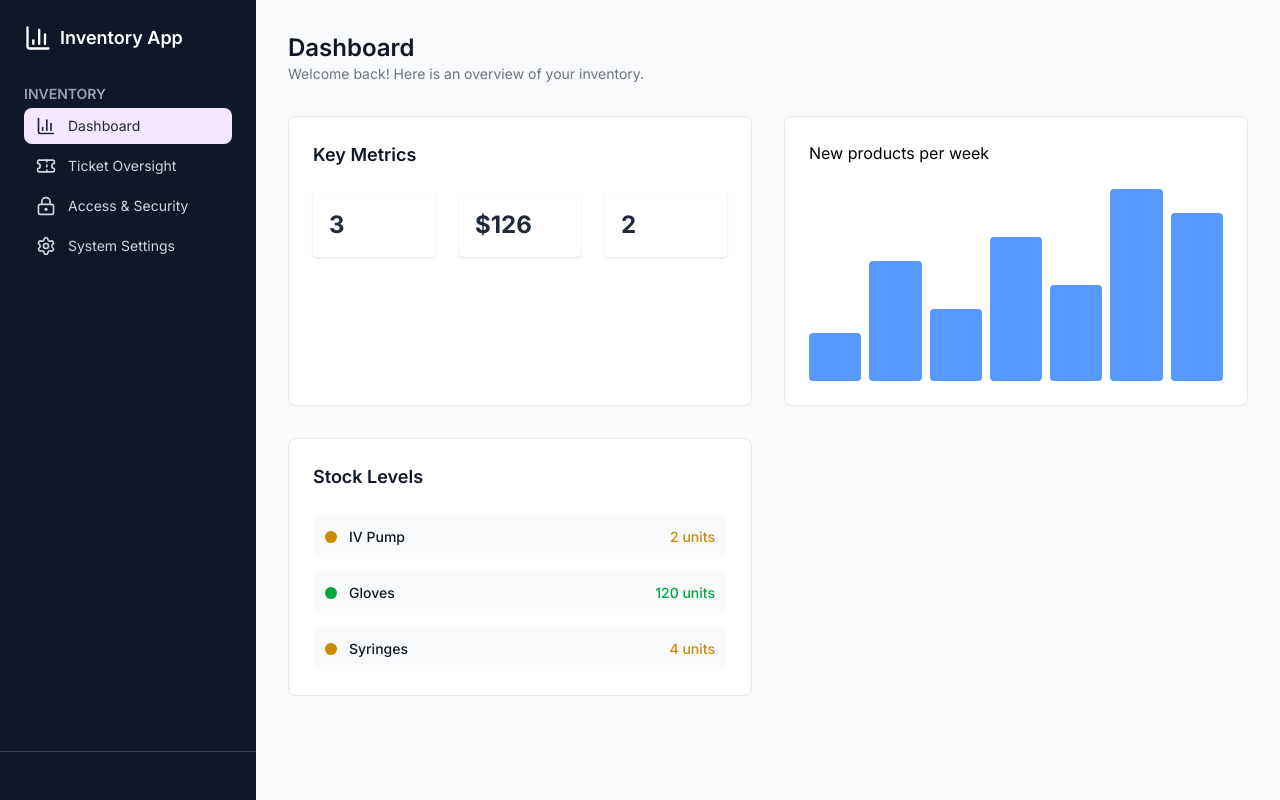
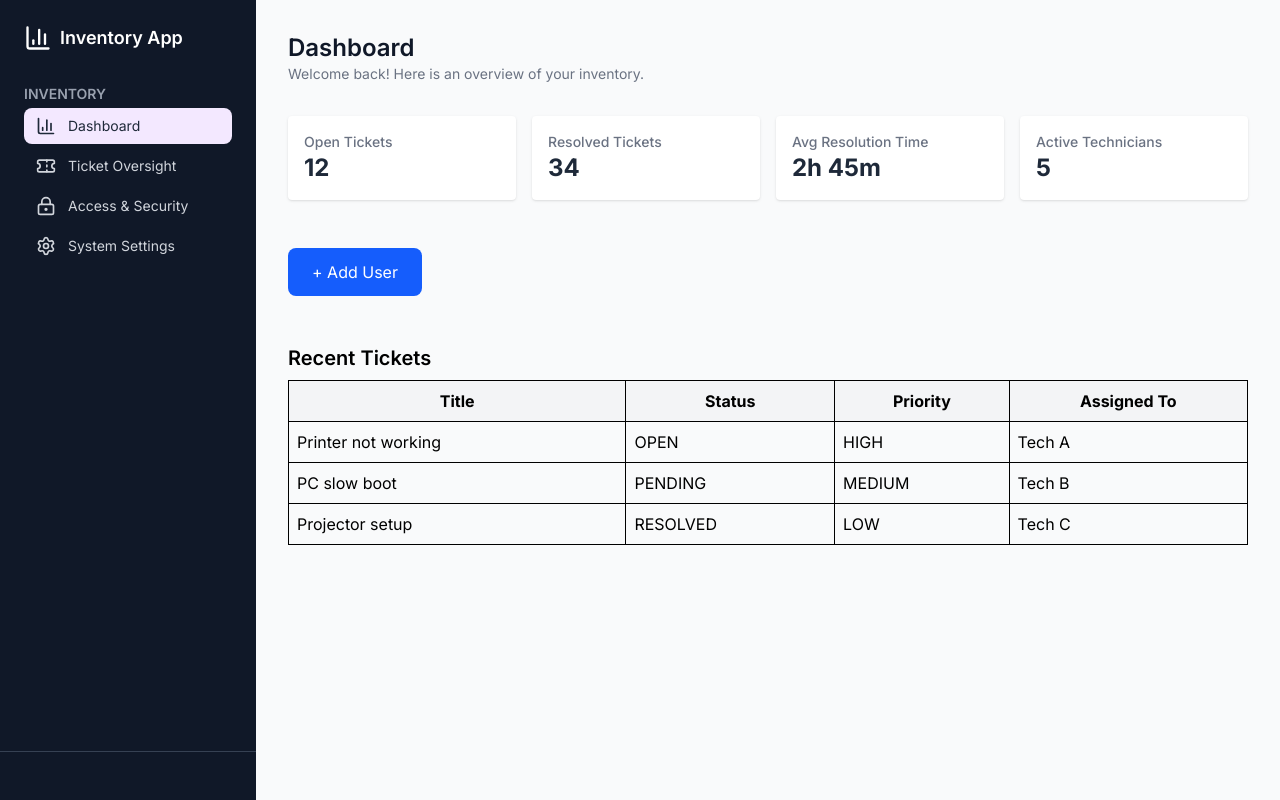
Before and after one commit to Susan-West/helpdesk, a Next.js app: page /admin in a window 1280 px wide. Built offline with nearby package versions, Linux system fonts and the light colour scheme; what @stackframe/stack would draw is missing.

Commit message:
redesign the admin page

```diff
--- a/app/admin/page.jsx
+++ b/app/admin/page.jsx
@@ -1,4 +1,87 @@
-'use client';
+
+import SideBar from "../../components/sidebar";
+import KpiCard from "../../components/kpi-card";
+import Link from "next/link";
+
+export default function AdminDashboard() {
+  // Mock data
+  const stats = {
+    openTickets: 12,
+    resolvedTickets: 34,
+    avgResolutionTime: '2h 45m',
+    activeTechnicians: 5,
+  };
+
+  const tickets = [
+    { id: '1', title: 'Printer not working', status: 'OPEN', priority: 'HIGH', assignedTo: 'Tech A' },
+    { id: '2', title: 'PC slow boot', status: 'PENDING', priority: 'MEDIUM', assignedTo: 'Tech B' },
+    { id: '3', title: 'Projector setup', status: 'RESOLVED', priority: 'LOW', assignedTo: 'Tech C' },
+  ];
+
+  return (
+    <div className="min-h-screen bg-gray-50">
+      <SideBar currentPath="/admin" />
+      <main className="ml-64 p-8">
+        <header className="mb-8">
+          <div className="flex items-center justify-between">
+            <div>
+              <h1 className="text-2xl font-semibold text-gray-900">Dashboard</h1>
+              <p className="text-sm text-gray-500">Welcome back! Here is an overview of your inventory.</p>
+            </div>
+          </div>
+        </header>
+        {/* KPI Cards */}
+        <div className="grid grid-cols-2 md:grid-cols-4 gap-4">
+          <KpiCard title="Open Tickets" value={stats.openTickets} />
+          <KpiCard title="Resolved Tickets" value={stats.resolvedTickets} />
+          <KpiCard title="Avg Resolution Time" value={stats.avgResolutionTime} />
+          <KpiCard title="Active Technicians" value={stats.activeTechnicians} />
+        </div>
+
+        {/* Quick Actions */}
+        <div className="flex gap-4 my-12">
+          <Link href="/sign-up" className="bg-blue-600 text-white px-6 py-3 rounded-lg hover:bg-blue-700">
+            + Add User
+          </Link>
+
+        </div>
+
+        {/* Recent Tickets Table */}
+        <section>
+          <h2 className="text-xl font-semibold mt-8 mb-2">Recent Tickets</h2>
+          <table className="w-full border-collapse">
+            <thead>
+              <tr className="bg-gray-100">
+                <th className="p-2 border">Title</th>
+                <th className="p-2 border">Status</th>
+                <th className="p-2 border">Priority</th>
+                <th className="p-2 border">Assigned To</th>
+              </tr>
+            </thead>
+            <tbody>
+              {tickets.map(ticket => (
+                <tr key={ticket.id} className="border-t">
+                  <td className="p-2 border">{ticket.title}</td>
+                  <td className="p-2 border">{ticket.status}</td>
+                  <td className="p-2 border">{ticket.priority}</td>
+                  <td className="p-2 border">{ticket.assignedTo}</td>
+                </tr>
+              ))}
+            </tbody>
+          </table>
+        </section>
+      </main>
+
+
+    </div>
+  );
+}
+
+// Reusable KPI Card component
+
+
+
+/* 'use client';
 
 import React from "react";
 import SideBar from "../../components/sidebar";
@@ -110,4 +193,4 @@ const Admin = () => {
   );
 };
 
-export default Admin;
+export default Admin; */
```
